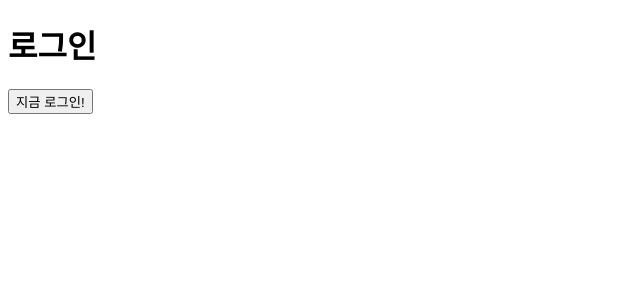
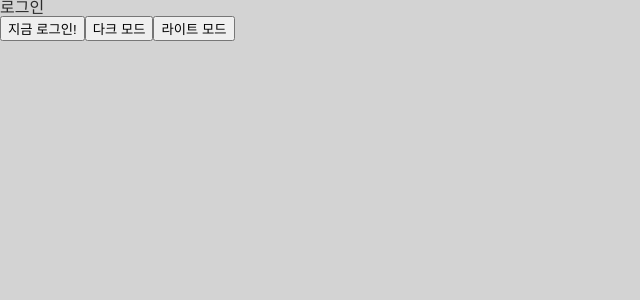
Before and after one commit to redonearth/instaclone-frontend, a React (Create React App) app: page / in a window 1280 px wide. Shown: the top 300 px of the page, without its empty margins (0-640 px from the left). Built offline with nearby package versions, Linux system fonts and the light colour scheme.

Commit message:
Styled Components 환경 설정

```diff
--- a/package.json
+++ b/package.json
@@ -30,6 +30,7 @@
     "react-router-dom": "^6.3.0",
     "react-scripts": "5.0.1",
     "styled-components": "^5.3.5",
+    "styled-reset": "^4.4.2",
     "typescript": "^4.7.4",
     "web-vitals": "^2.1.4"
   },
--- a/src/App.tsx
+++ b/src/App.tsx
@@ -1,19 +1,23 @@
 import { useReactiveVar } from '@apollo/client';
 import { BrowserRouter as Router, Routes, Route } from 'react-router-dom';
-import { isLoggedInVar } from './apollo';
+import { ThemeProvider } from 'styled-components';
+import { darkModeVar, isLoggedInVar } from './apollo';
 import Home from './screens/Home';
 import Login from './screens/Login';
+import { GlobalStyles, darkTheme, lightTheme } from './styles';
 
 function App() {
   const isLoggedIn = useReactiveVar(isLoggedInVar);
+  const darkMode = useReactiveVar(darkModeVar);
   return (
-    <>
+    <ThemeProvider theme={darkMode ? darkTheme : lightTheme}>
+      <GlobalStyles />
       <Router>
         <Routes>
           <Route path="/" element={isLoggedIn ? <Home /> : <Login />} />
         </Routes>
       </Router>
-    </>
+    </ThemeProvider>
   );
 }
 
--- a/src/apollo.ts
+++ b/src/apollo.ts
@@ -1,3 +1,4 @@
 import { makeVar } from '@apollo/client';
 
 export const isLoggedInVar = makeVar(false);
+export const darkModeVar = makeVar(false);
--- a/src/screens/Login.tsx
+++ b/src/screens/Login.tsx
@@ -1,11 +1,20 @@
-import { isLoggedInVar } from '../apollo';
+import styled from 'styled-components';
+import { darkModeVar, isLoggedInVar } from '../apollo';
+
+const Container = styled.div``;
+
+const Title = styled.h1`
+  color: ${(props) => props.theme.fontColor};
+`;
 
 function Login() {
   return (
-    <>
-      <h1>로그인</h1>
+    <Container>
+      <Title>로그인</Title>
       <button onClick={() => isLoggedInVar(true)}>지금 로그인!</button>
-    </>
+      <button onClick={() => darkModeVar(true)}>다크 모드</button>
+      <button onClick={() => darkModeVar(false)}>라이트 모드</button>
+    </Container>
   );
 }
 
--- /dev/null
+++ b/src/styles.ts
@@ -0,0 +1,19 @@
+import { createGlobalStyle } from 'styled-components';
+import reset from 'styled-reset';
+
+export const lightTheme = {
+  fontColor: '#2c2c2c',
+  bgColor: 'lightgray',
+};
+
+export const darkTheme = {
+  fontColor: 'lightgray',
+  bgColor: '#2c2c2c',
+};
+
+export const GlobalStyles: any = createGlobalStyle`
+  ${reset}
+  body {
+    background-color: ${(props) => props.theme.bgColor};
+  }
+`;
```
Also changed, not shown: src/styled.d.ts (added, +8 -0 lines), 2 other files (tests, documents, lock files or other folders).
